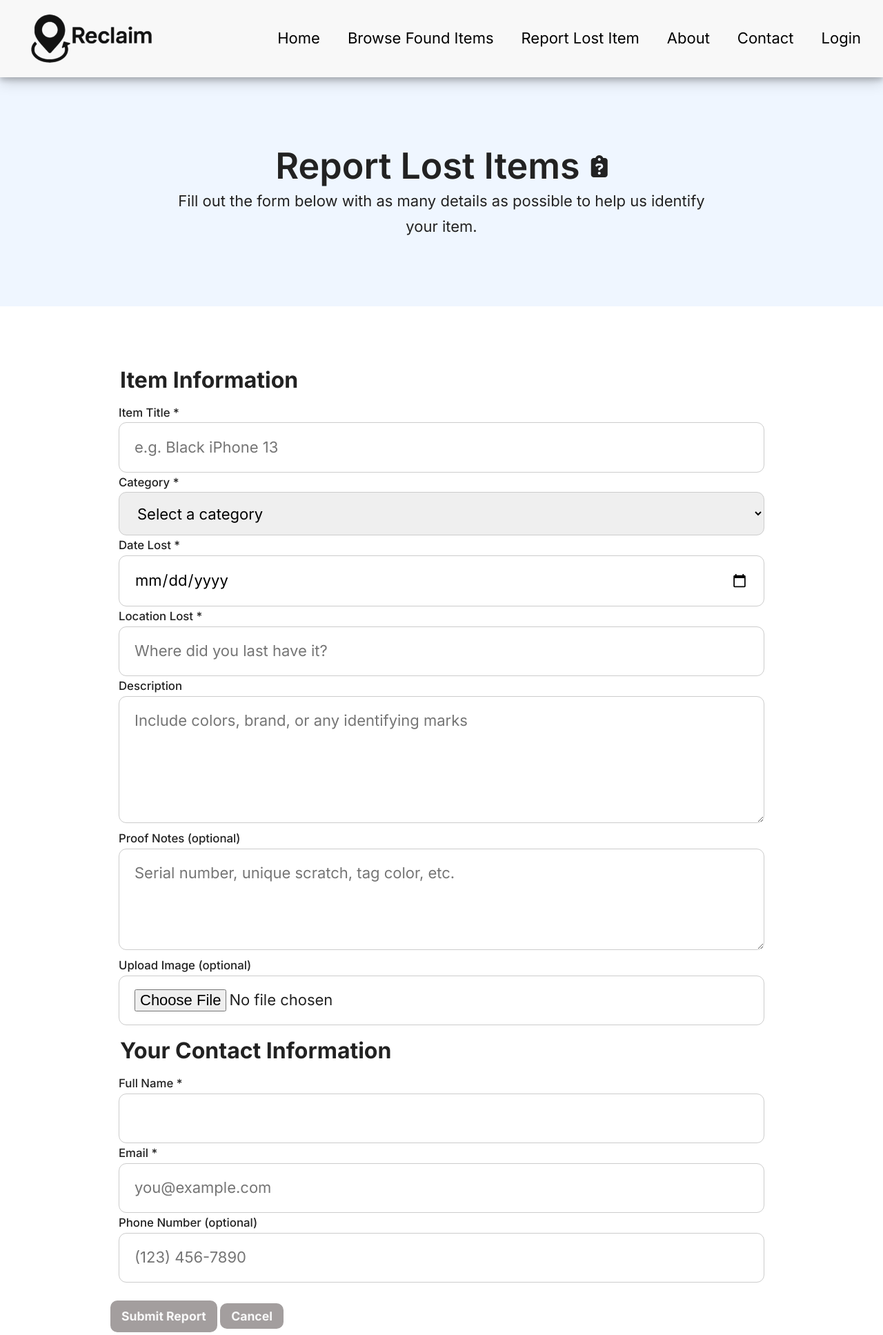
After one commit to adig02/COMP1006, a PHP site: page /report_lost.php in a window 1280 px wide. The commit adds this page. Shown: the top 1935 px of the page at 69% size. Run offline with PHP 8.4, Linux system fonts and the light colour scheme; some libraries are stand-ins or nearby versions.

Commit message:
Report lost page static content, form & styling completed

```diff
--- a/Project/css/style.css
+++ b/Project/css/style.css
@@ -464,6 +464,16 @@ footer{
     gap: 2rem;
 }
 
-
+/*-----------------------------------------------------Report-Lost-Page-----------------------------------------------*/
+.lost-form{
+    margin: 5rem 10rem;
+}
+fieldset{
+    border: none;
+}
+legend{
+    font-size: 2rem;
+    font-weight: bold;
+}
 
 /*-------------------------------------------------------Register-Page------------------------------------------------*/
--- a/Project/found_items.php
+++ b/Project/found_items.php
@@ -1,7 +1,7 @@
 <?php
 // setting the custom metadata
 $pageTitle = "Reclaim | Found Items";
-$pageDesc = "SHOP PAGE DESCRIPTION";
+$pageDesc = "Browse verified found items currently held by the Lost & Found office.";
 
 // include required files
 
@@ -18,7 +18,7 @@ require './templates/header.php';
             </section>
             <section class="tips-report"></section>
             <section class="search-found">
-                <form>
+                <form method="post" enctype="multipart/form-data">
                     <div>
                         <input type="search" placeholder="Search item name or description">
                         <select>
--- a/Project/index.php
+++ b/Project/index.php
@@ -12,8 +12,8 @@
                 <h1>Reclaim</h1>
                 <p>A smarter way to manage lost and found.</p>
                 <div class="hero-buttons-container">
-                    <a class="btn hero-btn" href="#">Report a Lost Item</a>
-                    <a class="btn hero-btn" href="#">Browse Found Items</a>
+                    <a class="btn hero-btn" href="report_lost.php">Report a Lost Item</a>
+                    <a class="btn hero-btn" href="found_items.php">Browse Found Items</a>
                 </div>
             </section>
             <section class="how-it-works">
--- /dev/null
+++ b/Project/report_lost.php
@@ -0,0 +1,69 @@
+<?php
+// setting the custom metadata
+$pageTitle = "Reclaim | Report Lost Items";
+$pageDesc = "Browse verified found items currently held by the Lost & Found office.";
+
+// include required files
+
+// adding the header
+require './templates/header.php';
+?>
+            <section class="hero-template found-items">
+                <div>
+                    <h2>Report Lost Items</h2>
+                    <i class="fa-solid fa-clipboard-question fa-2x"></i>
+                </div>
+                <p>Fill out the form below with as many details as possible to help us identify your item.</p>
+            </section>
+            <form class="lost-form" method="post" enctype="multipart/form-data">
+                <fieldset>
+                    <legend>Item Information</legend>
+                    <label for="title">Item Title *</label>
+                    <input type="text" id="title" name="title" placeholder="e.g. Black iPhone 13" required>
+                    <label for="category">Category *</label>
+                    <select id="category" name="category" required>
+                        <option value="">Select a category</option>
+                        <option value="electronics">Electronics</option>
+                        <option value="clothing">Clothing</option>
+                        <option value="jewelry">Jewelry</option>
+                        <option value="ids">IDs</option>
+                        <option value="bags">Bags</option>
+                        <option value="keys">Keys</option>
+                        <option value="other">Other</option>
+                    </select>
+                    <label for="lost_date">Date Lost *</label>
+                    <input type="date" id="lost_date" name="lost_date" required>
+                    <label for="lost_location">Location Lost *</label>
+                    <input type="text" id="lost_location" name="lost_location" placeholder="Where did you last have it?"
+                           required>
+                    <div>
+                        <label for="description">Description</label>
+                        <textarea id="description" name="description" rows="4"
+                                  placeholder="Include colors, brand, or any identifying marks"></textarea>
+                        <label for="proof_notes">Proof Notes (optional)</label>
+                        <textarea id="proof_notes" name="proof_notes" rows="3"
+                                  placeholder="Serial number, unique scratch, tag color, etc."></textarea>
+                        <label for="image">Upload Image (optional)</label>
+                        <input type="file" id="image" name="image" accept=".jpg,.jpeg,.png,.webp">
+                    </div>
+                </fieldset>
+                <fieldset>
+                    <legend>Your Contact Information</legend>
+                    <label for="name">Full Name *</label>
+                    <input type="text" id="name" name="name" required>
+                    <label for="email">Email *</label>
+                    <input type="email" id="email" name="email" placeholder="you@example.com" required>
+                    <label for="contact_phone">Phone Number (optional)</label>
+                    <input type="tel" id="phone" name="phone" placeholder="(123) 456-7890">
+                </fieldset>
+                <div class="form-actions">
+                    <button type="submit" class="btn">Submit Report</button>
+                    <a href="index.php" class="btn">Cancel</a>
+                </div>
+            </form>
+<?php
+// adding the cta
+require './templates/misplaced_cta.php';
+// adding the footer
+require './templates/footer.php';
+?>
--- a/Project/templates/header.php
+++ b/Project/templates/header.php
@@ -27,8 +27,8 @@
             <nav>
                 <menu>
                     <li><a href="./index.php">Home</a></li>
-                    <li><a href="./shop.php">Items Found</a></li>
-                    <li><a href="./shop.php">Submit Lost Item</a></li>
+                    <li><a href="./found_items.php">Browse Found Items</a></li>
+                    <li><a href="./report_lost.php">Report Lost Item</a></li>
                     <li><a href="./about.php">About</a></li>
                     <li><a href="./contact.php">Contact</a></li>
                     <li><a href="./login.php">Login</a></li>
```
